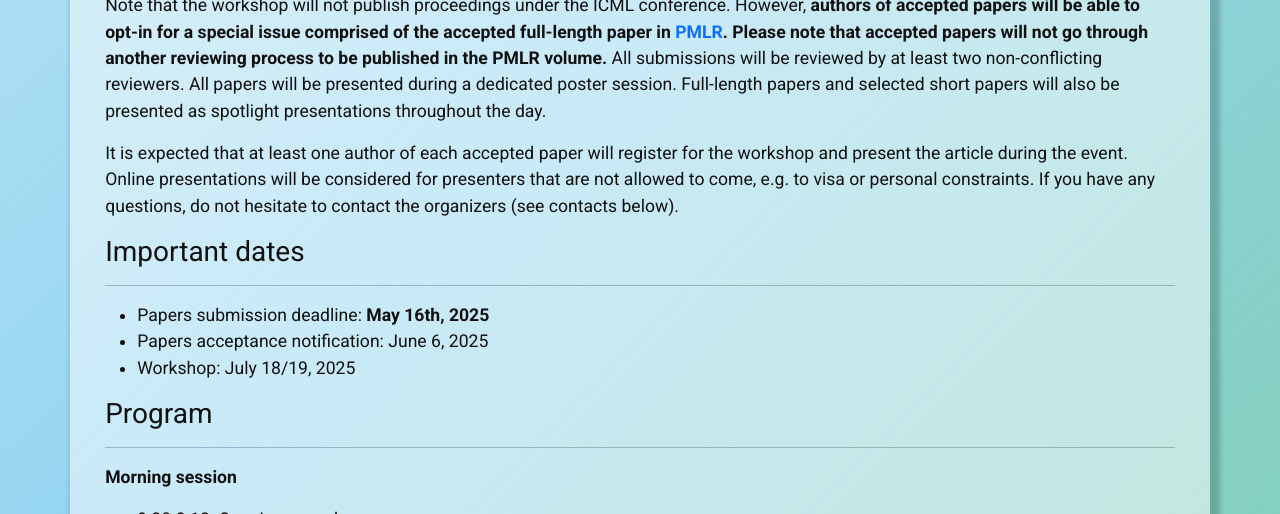
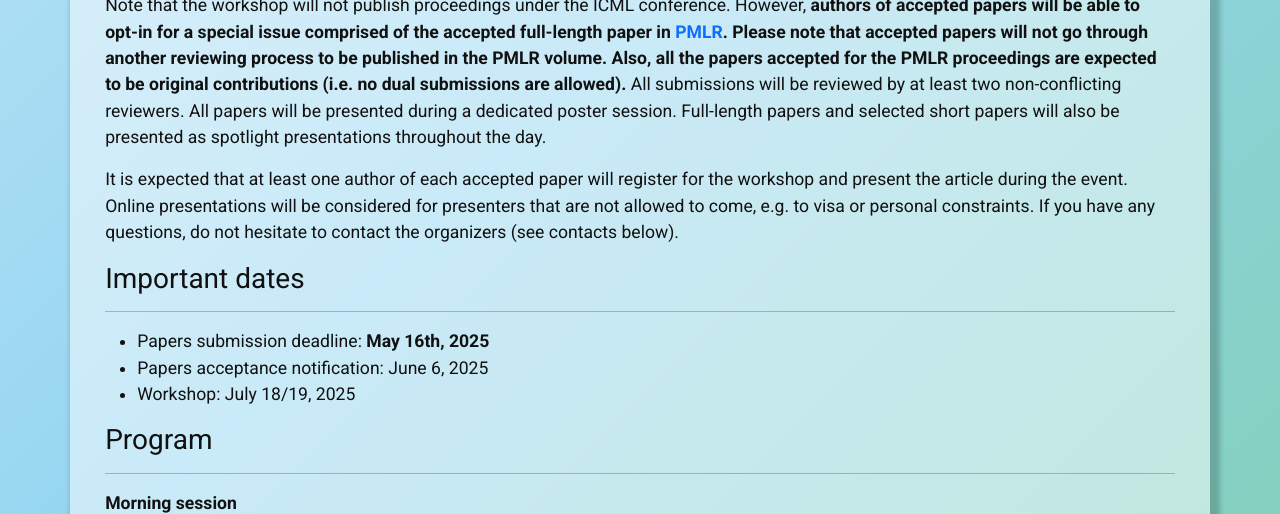
Before and after one commit to TerraBytes-Workshop/terrabytes-workshop.github.io, a Jekyll site: the page built from index.md, in a window 1280 px wide and 900 px high, scrolled down 1771 px, cut to the strip 238-752 px from the top of the window. Built offline with Jekyll 4.4.1, drawn with Linux system fonts in a browser that asks for light colours; nearby versions of some CDN libraries.

Commit message:
avoid dual submission

```diff
--- a/index.md
+++ b/index.md
@@ -62,7 +62,7 @@ Submission to the TerraBytes workshop is **double-blind**. The workshop accepts
 All submissions should be submitted through [OpenReview](https://openreview.net/group?id=ICML.cc/2025/Workshop/TerraBytes) before the deadline (see important dates below).
 
 {% include figure.html img="https://proceedings.mlr.press/assets/images/logo-pmlr.svg" alt="PMLR Logo" width="25%" %}
-Note that the workshop will not publish proceedings under the ICML conference. However, **authors of accepted papers will be able to opt-in for a special issue comprised of the accepted full-length paper in [PMLR](https://proceedings.mlr.press/). Please note that accepted papers will not go through another reviewing process to be published in the PMLR volume.**
+Note that the workshop will not publish proceedings under the ICML conference. However, **authors of accepted papers will be able to opt-in for a special issue comprised of the accepted full-length paper in [PMLR](https://proceedings.mlr.press/). Please note that accepted papers will not go through another reviewing process to be published in the PMLR volume. Also, all the papers accepted for the PMLR proceedings are expected to be original contributions (i.e. no dual submissions are allowed).**
 All submissions will be reviewed by at least two non-conflicting reviewers. All papers will be presented during a dedicated poster session. Full-length papers and selected short papers will also be presented as spotlight presentations throughout the day.
 
 It is expected that at least one author of each accepted paper will register for the workshop and present the article during the event. Online presentations will be considered for presenters that are not allowed to come, e.g. to visa or personal constraints. If you have any questions, do not hesitate to contact the organizers (see contacts below).
```
